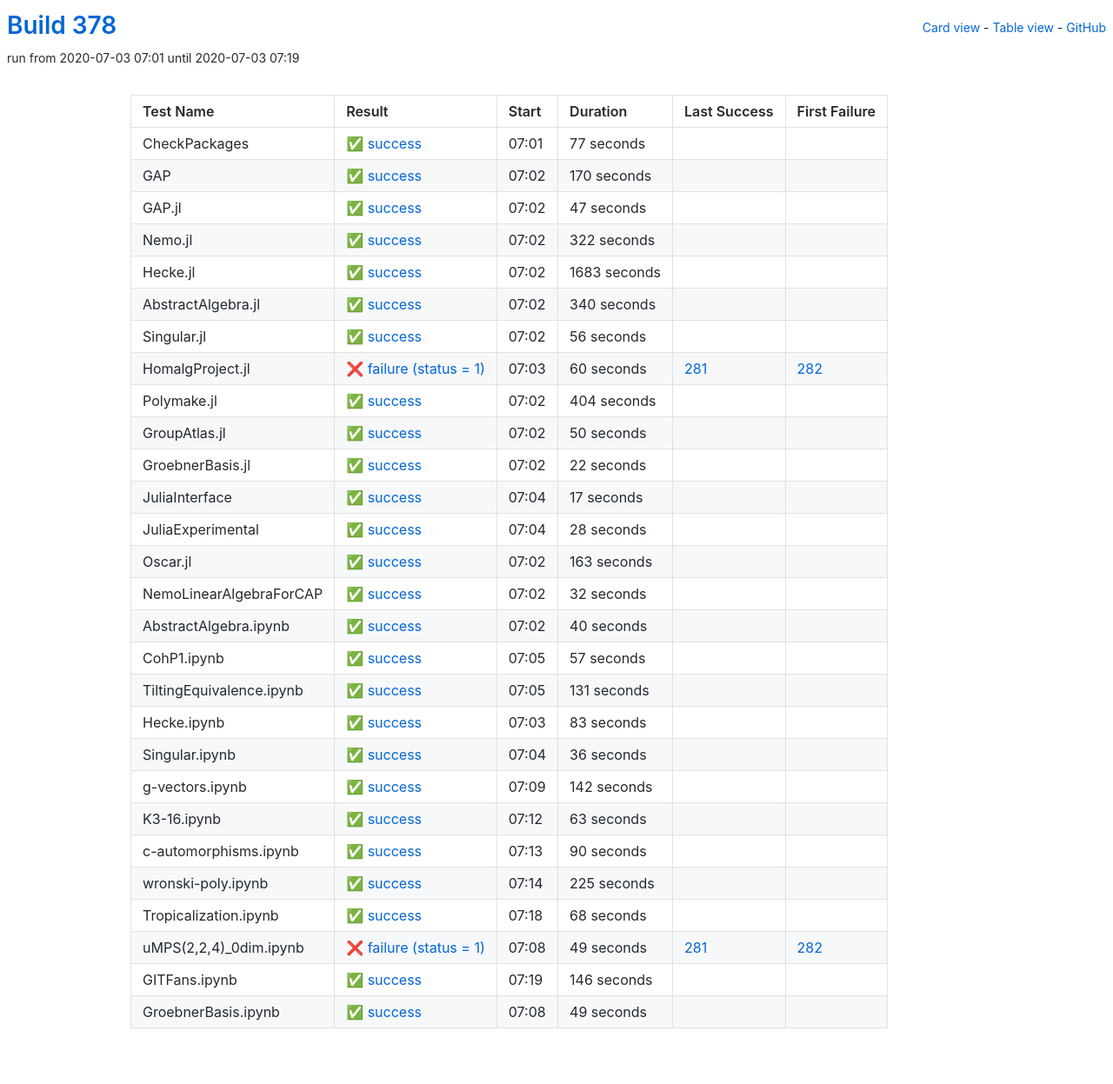
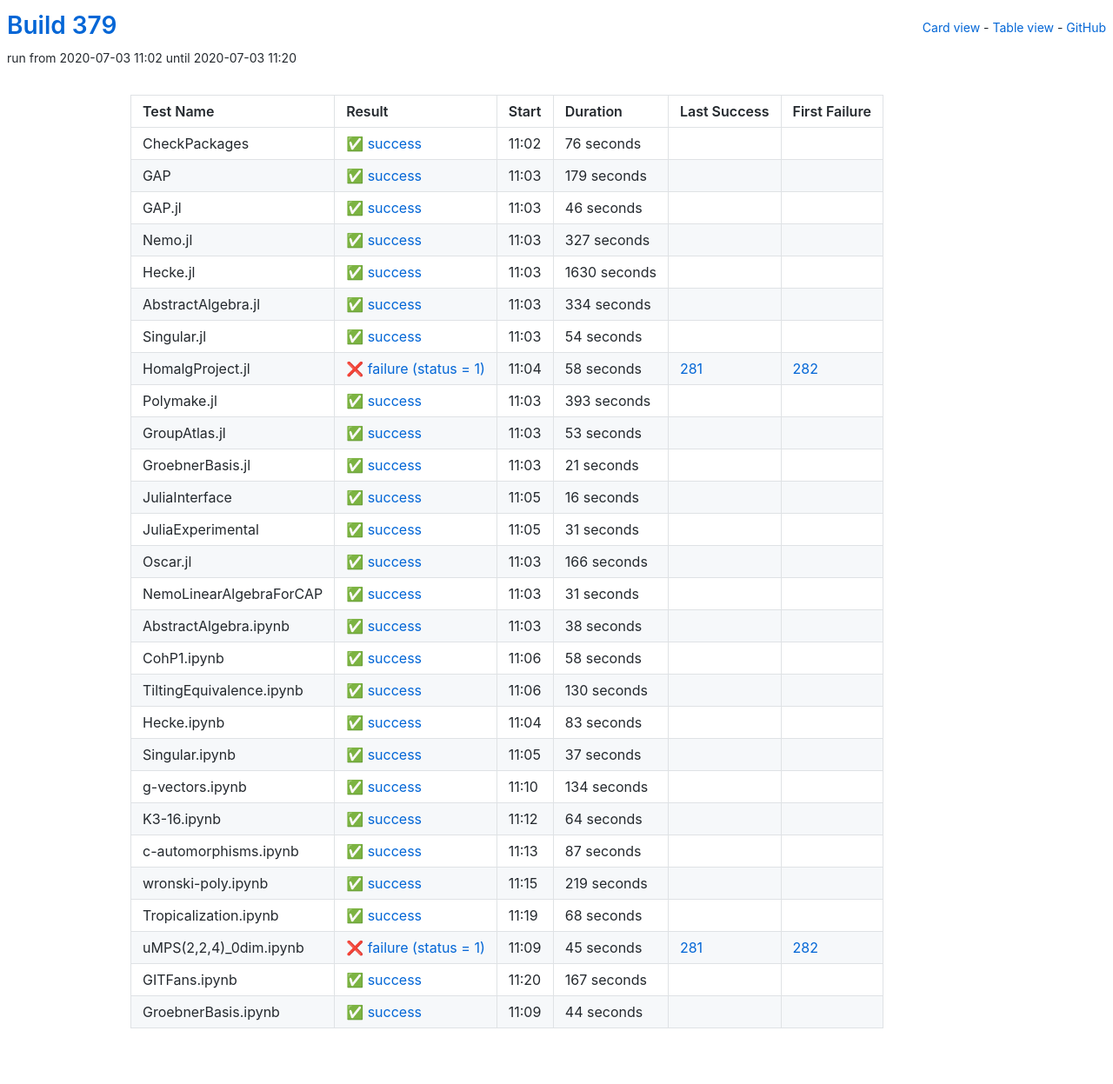
Before and after one commit to oscar-system/oscar-ci-status-stable, a Jekyll site: the page built from table.html, in a window 1280 px wide. Shown: the whole page at 87% size. Built offline with Jekyll 4.4.1, drawn with Linux system fonts in a browser that asks for light colours.

Commit message:
Build #379

```diff
--- a/_data/ci.yml
+++ b/_data/ci.yml
@@ -1,6 +1,6 @@
 ---
-build: 378
-build_url: https://oscarci.mathematik.uni-kl.de/job/oscar-stable/378/
+build: 379
+build_url: https://oscarci.mathematik.uni-kl.de/job/oscar-stable/379/
 job: oscar-stable
 organization: oscar-system
 repo: oscar-ci-status-stable
@@ -8,224 +8,224 @@ repourl: https://github.com/oscar-system/oscar-ci-status-stable
 tests:
 - name: CheckPackages
   id: checkpackages
-  log: https://oscarci.mathematik.uni-kl.de/job/oscar-stable/378/artifact/logs/build-378/CheckPackages.log
-  start: 2020-07-03 07:01
+  log: https://oscarci.mathematik.uni-kl.de/job/oscar-stable/379/artifact/logs/build-379/CheckPackages.log
+  start: 2020-07-03 11:02
   success: true
   exitcode: 0
   status: success
-  duration: 77
+  duration: 76
   last_success: false
   last_success_url:
   first_failure: false
   first_failure_url:
 - name: GAP
   id: gap
-  log: https://oscarci.mathematik.uni-kl.de/job/oscar-stable/378/artifact/logs/build-378/GAP.log
-  start: 2020-07-03 07:02
+  log: https://oscarci.mathematik.uni-kl.de/job/oscar-stable/379/artifact/logs/build-379/GAP.log
+  start: 2020-07-03 11:03
   success: true
   exitcode: 0
   status: success
-  duration: 170
+  duration: 179
   last_success: false
   last_success_url:
   first_failure: false
   first_failure_url:
 - name: GAP.jl
   id: gap-jl
-  log: https://oscarci.mathematik.uni-kl.de/job/oscar-stable/378/artifact/logs/build-378/GAP.jl.log
-  start: 2020-07-03 07:02
+  log: https://oscarci.mathematik.uni-kl.de/job/oscar-stable/379/artifact/logs/build-379/GAP.jl.log
+  start: 2020-07-03 11:03
   success: true
   exitcode: 0
   status: success
-  duration: 47
+  duration: 46
   last_success: false
   last_success_url:
   first_failure: false
   first_failure_url:
 - name: Nemo.jl
   id: nemo-jl
-  log: https://oscarci.mathematik.uni-kl.de/job/oscar-stable/378/artifact/logs/build-378/Nemo.jl.log
-  start: 2020-07-03 07:02
+  log: https://oscarci.mathematik.uni-kl.de/job/oscar-stable/379/artifact/logs/build-379/Nemo.jl.log
+  start: 2020-07-03 11:03
   success: true
   exitcode: 0
   status: success
-  duration: 322
+  duration: 327
   last_success: false
   last_success_url:
   first_failure: false
   first_failure_url:
 - name: Hecke.jl
   id: hecke-jl
-  log: https://oscarci.mathematik.uni-kl.de/job/oscar-stable/378/artifact/logs/build-378/Hecke.jl.log
-  start: 2020-07-03 07:02
+  log: https://oscarci.mathematik.uni-kl.de/job/oscar-stable/379/artifact/logs/build-379/Hecke.jl.log
+  start: 2020-07-03 11:03
   success: true
   exitcode: 0
   status: success
-  duration: 1683
+  duration: 1630
   last_success: false
   last_success_url:
   first_failure: false
   first_failure_url:
 - name: AbstractAlgebra.jl
   id: abstractalgebra-jl
-  log: https://oscarci.mathematik.uni-kl.de/job/oscar-stable/378/artifact/logs/build-378/AbstractAlgebra.jl.log
-  start: 2020-07-03 07:02
+  log: https://oscarci.mathematik.uni-kl.de/job/oscar-stable/379/artifact/logs/build-379/AbstractAlgebra.jl.log
+  start: 2020-07-03 11:03
   success: true
   exitcode: 0
   status: success
-  duration: 340
+  duration: 334
   last_success: false
   last_success_url:
   first_failure: false
   first_failure_url:
 - name: Singular.jl
   id: singular-jl
-  log: https://oscarci.mathematik.uni-kl.de/job/oscar-stable/378/artifact/logs/build-378/Singular.jl.log
-  start: 2020-07-03 07:02
+  log: https://oscarci.mathematik.uni-kl.de/job/oscar-stable/379/artifact/logs/build-379/Singular.jl.log
+  start: 2020-07-03 11:03
   success: true
   exitcode: 0
   status: success
-  duration: 56
+  duration: 54
   last_success: false
   last_success_url:
   first_failure: false
   first_failure_url:
 - name: HomalgProject.jl
   id: homalgproject-jl
-  log: https://oscarci.mathematik.uni-kl.de/job/oscar-stable/378/artifact/logs/build-378/HomalgProject.jl.log
-  start: 2020-07-03 07:03
+  log: https://oscarci.mathematik.uni-kl.de/job/oscar-stable/379/artifact/logs/build-379/HomalgProject.jl.log
+  start: 2020-07-03 11:04
   success: false
   exitcode: 1
   status: failure
-  duration: 60
+  duration: 58
   last_success: 281
   last_success_url: https://oscarci.mathematik.uni-kl.de/job/oscar-stable/281/
   first_failure: 282
   first_failure_url: https://oscarci.mathematik.uni-kl.de/job/oscar-stable/282/
 - name: Polymake.jl
   id: polymake-jl
-  log: https://oscarci.mathematik.uni-kl.de/job/oscar-stable/378/artifact/logs/build-378/Polymake.jl.log
-  start: 2020-07-03 07:02
+  log: https://oscarci.mathematik.uni-kl.de/job/oscar-stable/379/artifact/logs/build-379/Polymake.jl.log
+  start: 2020-07-03 11:03
   success: true
   exitcode: 0
   status: success
-  duration: 404
+  duration: 393
   last_success: false
   last_success_url:
   first_failure: false
   first_failure_url:
 - name: GroupAtlas.jl
   id: groupatlas-jl
-  log: https://oscarci.mathematik.uni-kl.de/job/oscar-stable/378/artifact/logs/build-378/GroupAtlas.jl.log
-  start: 2020-07-03 07:02
+  log: https://oscarci.mathematik.uni-kl.de/job/oscar-stable/379/artifact/logs/build-379/GroupAtlas.jl.log
+  start: 2020-07-03 11:03
   success: true
   exitcode: 0
   status: success
-  duration: 50
+  duration: 53
   last_success: false
   last_success_url:
   first_failure: false
   first_failure_url:
 - name: GroebnerBasis.jl
   id: groebnerbasis-jl
-  log: https://oscarci.mathematik.uni-kl.de/job/oscar-stable/378/artifact/logs/build-378/GroebnerBasis.jl.log
-  start: 2020-07-03 07:02
+  log: https://oscarci.mathematik.uni-kl.de/job/oscar-stable/379/artifact/logs/build-379/GroebnerBasis.jl.log
+  start: 2020-07-03 11:03
   success: true
   exitcode: 0
   status: success
-  duration: 22
+  duration: 21
   last_success: false
   last_success_url:
   first_failure: false
   first_failure_url:
 - name: JuliaInterface
   id: juliainterface
-  log: https://oscarci.mathematik.uni-kl.de/job/oscar-stable/378/artifact/logs/build-378/JuliaInterface.log
-  start: 2020-07-03 07:04
+  log: https://oscarci.mathematik.uni-kl.de/job/oscar-stable/379/artifact/logs/build-379/JuliaInterface.log
+  start: 2020-07-03 11:05
   success: true
   exitcode: 0
   status: success
-  duration: 17
+  duration: 16
   last_success: false
   last_success_url:
   first_failure: false
   first_failure_url:
 - name: JuliaExperimental
   id: juliaexperimental
-  log: https://oscarci.mathematik.uni-kl.de/job/oscar-stable/378/artifact/logs/build-378/JuliaExperimental.log
-  start: 2020-07-03 07:04
+  log: https://oscarci.mathematik.uni-kl.de/job/oscar-stable/379/artifact/logs/build-379/JuliaExperimental.log
+  start: 2020-07-03 11:05
   success: true
   exitcode: 0
   status: success
-  duration: 28
+  duration: 31
   last_success: false
   last_success_url:
   first_failure: false
   first_failure_url:
 - name: Oscar.jl
   id: oscar-jl
-  log: https://oscarci.mathematik.uni-kl.de/job/oscar-stable/378/artifact/logs/build-378/Oscar.jl.log
-  start: 2020-07-03 07:02
+  log: https://oscarci.mathematik.uni-kl.de/job/oscar-stable/379/artifact/logs/build-379/Oscar.jl.log
+  start: 2020-07-03 11:03
   success: true
   exitcode: 0
   status: success
-  duration: 163
+  duration: 166
   last_success: false
   last_success_url:
   first_failure: false
   first_failure_url:
 - name: NemoLinearAlgebraForCAP
   id: nemolinearalgebraforcap
-  log: https://oscarci.mathematik.uni-kl.de/job/oscar-stable/378/artifact/logs/build-378/NemoLinearAlgebraForCAP.log
-  start: 2020-07-03 07:02
+  log: https://oscarci.mathematik.uni-kl.de/job/oscar-stable/379/artifact/logs/build-379/NemoLinearAlgebraForCAP.log
+  start: 2020-07-03 11:03
   success: true
   exitcode: 0
   status: success
-  duration: 32
+  duration: 31
   last_success: false
   last_success_url:
   first_failure: false
   first_failure_url:
 - name: AbstractAlgebra.ipynb
   id: abstractalgebra-ipynb
-  log: https://oscarci.mathematik.uni-kl.de/job/oscar-stable/378/artifact/logs/build-378/AbstractAlgebra.ipynb.log
-  start: 2020-07-03 07:02
+  log: https://oscarci.mathematik.uni-kl.de/job/oscar-stable/379/artifact/logs/build-379/AbstractAlgebra.ipynb.log
+  start: 2020-07-03 11:03
   success: true
   exitcode: 0
   status: success
-  duration: 40
+  duration: 38
   last_success: false
   last_success_url:
   first_failure: false
   first_failure_url:
 - name: CohP1.ipynb
   id: cohp1-ipynb
-  log: https://oscarci.mathematik.uni-kl.de/job/oscar-stable/378/artifact/logs/build-378/CohP1.ipynb.log
-  start: 2020-07-03 07:05
+  log: https://oscarci.mathematik.uni-kl.de/job/oscar-stable/379/artifact/logs/build-379/CohP1.ipynb.log
+  start: 2020-07-03 11:06
   success: true
   exitcode: 0
   status: success
-  duration: 57
+  duration: 58
   last_success: false
   last_success_url:
   first_failure: false
   first_failure_url:
 - name: TiltingEquivalence.ipynb
   id: tiltingequivalence-ipynb
-  log: https://oscarci.mathematik.uni-kl.de/job/oscar-stable/378/artifact/logs/build-378/TiltingEquivalence.ipynb.log
-  start: 2020-07-03 07:05
+  log: https://oscarci.mathematik.uni-kl.de/job/oscar-stable/379/artifact/logs/build-379/TiltingEquivalence.ipynb.log
+  start: 2020-07-03 11:06
   success: true
   exitcode: 0
   status: success
-  duration: 131
+  duration: 130
   last_success: false
   last_success_url:
   first_failure: false
   first_failure_url:
 - name: Hecke.ipynb
   id: hecke-ipynb
-  log: https://oscarci.mathematik.uni-kl.de/job/oscar-stable/378/artifact/logs/build-378/Hecke.ipynb.log
-  start: 2020-07-03 07:03
+  log: https://oscarci.mathematik.uni-kl.de/job/oscar-stable/379/artifact/logs/build-379/Hecke.ipynb.log
+  start: 2020-07-03 11:04
   success: true
   exitcode: 0
   status: success
@@ -236,68 +236,68 @@ tests:
   first_failure_url:
 - name: Singular.ipynb
   id: singular-ipynb
-  log: https://oscarci.mathematik.uni-kl.de/job/oscar-stable/378/artifact/logs/build-378/Singular.ipynb.log
-  start: 2020-07-03 07:04
+  log: https://oscarci.mathematik.uni-kl.de/job/oscar-stable/379/artifact/logs/build-379/Singular.ipynb.log
+  start: 2020-07-03 11:05
   success: true
   exitcode: 0
   status: success
-  duration: 36
+  duration: 37
   last_success: false
   last_success_url:
   first_failure: false
   first_failure_url:
 - name: g-vectors.ipynb
   id: g-vectors-ipynb
-  log: https://oscarci.mathematik.uni-kl.de/job/oscar-stable/378/artifact/logs/build-378/g-vectors.ipynb.log
-  start: 2020-07-03 07:09
+  log: https://oscarci.mathematik.uni-kl.de/job/oscar-stable/379/artifact/logs/build-379/g-vectors.ipynb.log
+  start: 2020-07-03 11:10
   success: true
   exitcode: 0
   status: success
-  duration: 142
+  duration: 134
   last_success: false
   last_success_url:
   first_failure: false
   first_failure_url:
 - name: K3-16.ipynb
   id: k3-16-ipynb
-  log: https://oscarci.mathematik.uni-kl.de/job/oscar-stable/378/artifact/logs/build-378/K3-16.ipynb.log
-  start: 2020-07-03 07:12
+  log: https://oscarci.mathematik.uni-kl.de/job/oscar-stable/379/artifact/logs/build-379/K3-16.ipynb.log
+  start: 2020-07-03 11:12
   success: true
   exitcode: 0
   status: success
-  duration: 63
+  duration: 64
   last_success: false
   last_success_url:
   first_failure: false
   first_failure_url:
 - name: c-automorphisms.ipynb
   id: c-automorphisms-ipynb
-  log: https://oscarci.mathematik.uni-kl.de/job/oscar-stable/378/artifact/logs/build-378/c-automorphisms.ipynb.log
-  start: 2020-07-03 07:13
+  log: https://oscarci.mathematik.uni-kl.de/job/oscar-stable/379/artifact/logs/build-379/c-automorphisms.ipynb.log
+  start: 2020-07-03 11:13
   success: true
   exitcode: 0
   status: success
-  duration: 90
+  duration: 87
   last_success: false
   last_success_url:
   first_failure: false
   first_failure_url:
 - name: wronski-poly.ipynb
   id: wronski-poly-ipynb
-  log: https://oscarci.mathematik.uni-kl.de/job/oscar-stable/378/artifact/logs/build-378/wronski-poly.ipynb.log
-  start: 2020-07-03 07:14
+  log: https://oscarci.mathematik.uni-kl.de/job/oscar-stable/379/artifact/logs/build-379/wronski-poly.ipynb.log
+  start: 2020-07-03 11:15
   success: true
   exitcode: 0
   status: success
-  duration: 225
+  duration: 219
   last_success: false
   last_success_url:
   first_failure: false
   first_failure_url:
 - name: Tropicalization.ipynb
   id: tropicalization-ipynb
-  log: https://oscarci.mathematik.uni-kl.de/job/oscar-stable/378/artifact/logs/build-378/Tropicalization.ipynb.log
-  start: 2020-07-03 07:18
+  log: https://oscarci.mathematik.uni-kl.de/job/oscar-stable/379/artifact/logs/build-379/Tropicalization.ipynb.log
+  start: 2020-07-03 11:19
   success: true
   exitcode: 0
   status: success
@@ -308,36 +308,36 @@ tests:
   first_failure_url:
 - name: uMPS(2,2,4)_0dim.ipynb
   id: umps-2-2-4-0dim-ipynb
-  log: https://oscarci.mathematik.uni-kl.de/job/oscar-stable/378/artifact/logs/build-378/uMPS-2-2-4-_0dim.ipynb.log
-  start: 2020-07-03 07:08
+  log: https://oscarci.mathematik.uni-kl.de/job/oscar-stable/379/artifact/logs/build-379/uMPS-2-2-4-_0dim.ipynb.log
+  start: 2020-07-03 11:09
   success: false
   exitcode: 1
   status: failure
-  duration: 49
+  duration: 45
   last_success: 281
   last_success_url: https://oscarci.mathematik.uni-kl.de/job/oscar-stable/281/
   first_failure: 282
   first_failure_url: https://oscarci.mathematik.uni-kl.de/job/oscar-stable/282/
 - name: GITFans.ipynb
   id: gitfans-ipynb
-  log: https://oscarci.mathematik.uni-kl.de/job/oscar-stable/378/artifact/logs/build-378/GITFans.ipynb.log
-  start: 2020-07-03 07:19
+  log: https://oscarci.mathematik.uni-kl.de/job/oscar-stable/379/artifact/logs/build-379/GITFans.ipynb.log
+  start: 2020-07-03 11:20
   success: true
   exitcode: 0
   status: success
-  duration: 146
+  duration: 167
   last_success: false
   last_success_url:
   first_failure: false
   first_failure_url:
 - name: GroebnerBasis.ipynb
   id: groebnerbasis-ipynb
-  log: https://oscarci.mathematik.uni-kl.de/job/oscar-stable/378/artifact/logs/build-378/GroebnerBasis.ipynb.log
-  start: 2020-07-03 07:08
+  log: https://oscarci.mathematik.uni-kl.de/job/oscar-stable/379/artifact/logs/build-379/GroebnerBasis.ipynb.log
+  start: 2020-07-03 11:09
   success: true
   exitcode: 0
   status: success
-  duration: 49
+  duration: 44
   last_success: false
   last_success_url:
   first_failure: false
```
Also changed, not shown: README.md.
